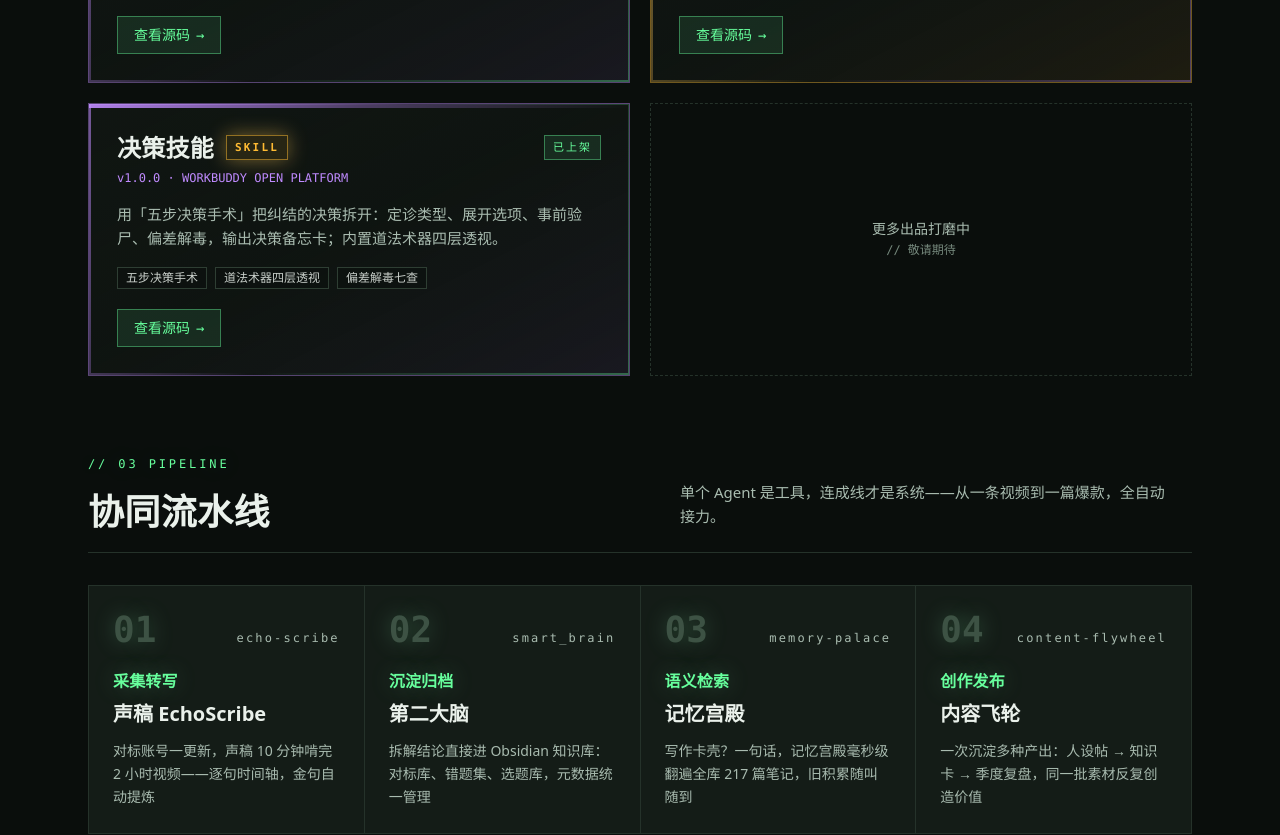
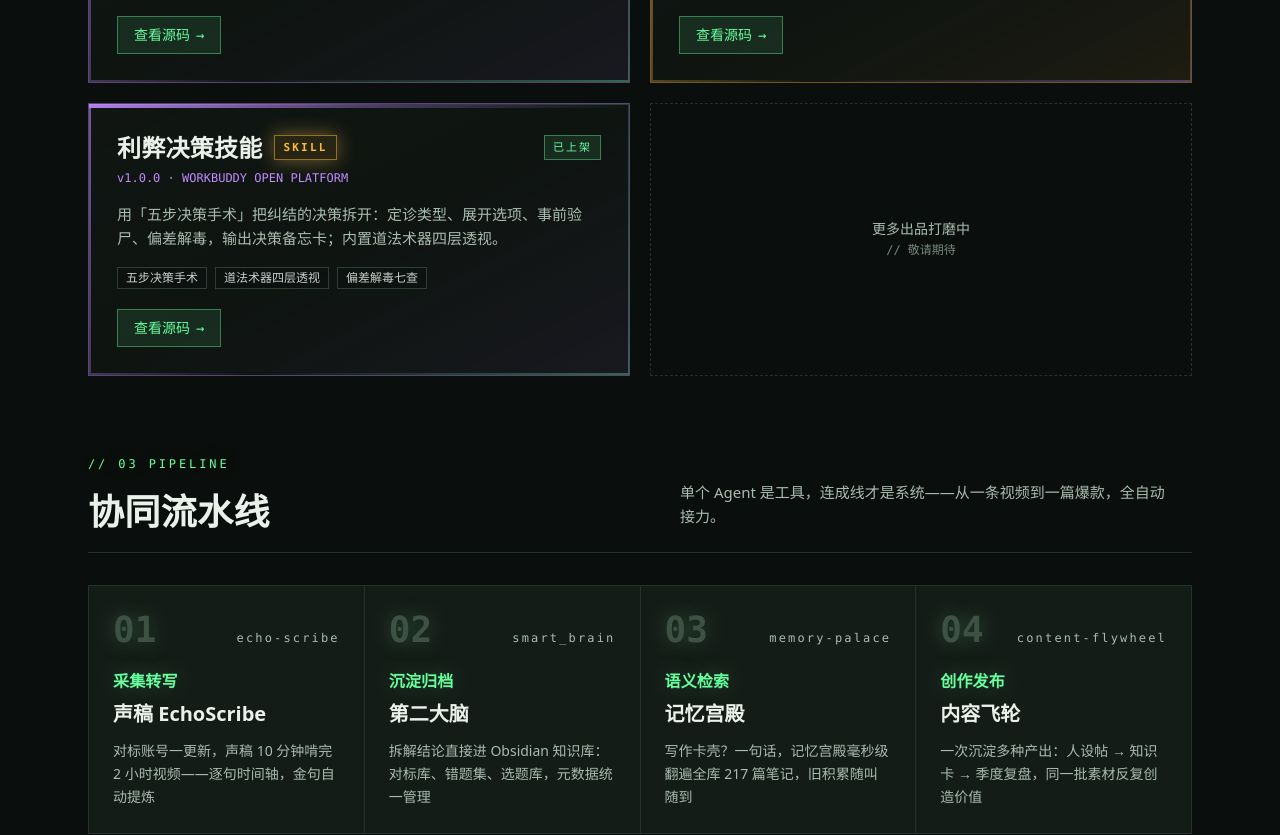
Before and after one commit to yuwangjuan1/syvia_platform, a Next.js app: page / in a window 1280 px wide. Shown: the part 2800-3635 px from the top of the page. Built offline with nearby package versions, Linux system fonts and the light colour scheme.

Commit message:
展示站同步：决策技能卡更名利弊决策技能

```diff
--- a/src/data/agents.ts
+++ b/src/data/agents.ts
@@ -201,7 +201,7 @@ export const SKILLS: Array<{
   },
   {
     kind: "skill",
-    name: "决策技能",
+    name: "利弊决策技能",
     version: "v1.0.0",
     desc: "用「五步决策手术」把纠结的决策拆开：定诊类型、展开选项、事前验尸、偏差解毒，输出决策备忘卡；内置道法术器四层透视。",
     highlights: ["五步决策手术", "道法术器四层透视", "偏差解毒七查"],
@@ -249,7 +249,7 @@ export const DEVLOG: Array<{
   },
   {
     date: "2026.10",
-    event: "决策技能上架 WorkBuddy 开放平台",
+    event: "利弊决策技能上架 WorkBuddy 开放平台",
     detail: "五步决策手术 · 道法术器四层透视 · 偏差解毒七查 · 源码同步开源",
     tag: "RELEASE",
   },
```
